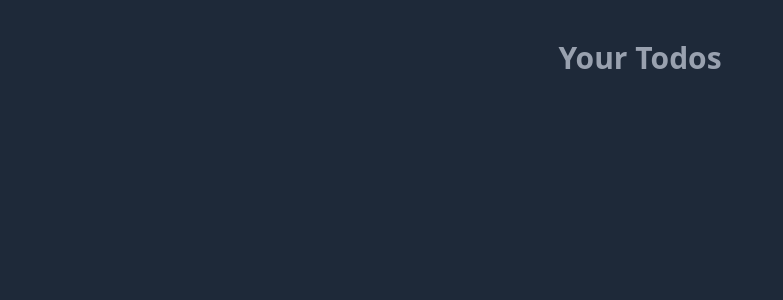
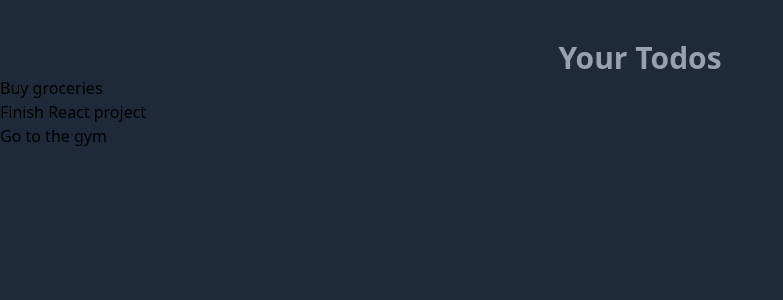
Before and after one commit to brendon-rofe/coding-in-flow-react, a React (Vite) app in the folder react-todo/: page / in a window 1280 px wide. Shown: the top 300 px of the page, without its empty margins (0-783 px from the left). Built offline with nearby package versions, Linux system fonts and the light colour scheme.

Commit message:
feat: List todo titles

```diff
--- a/react-todo/src/App.tsx
+++ b/react-todo/src/App.tsx
@@ -1,9 +1,13 @@
+import { todos } from "./data/todos";
 
 function App() {
 
   return (
     <main className="py-10 h-screen bg-gray-800">
       <h1 className="font-bold text-3xl text-center text-gray-400">Your Todos</h1>
+      <div>{todos.map(todo => (
+        <p>{todo.title}</p>
+      ))}</div>
     </main>
   );
 }
```
